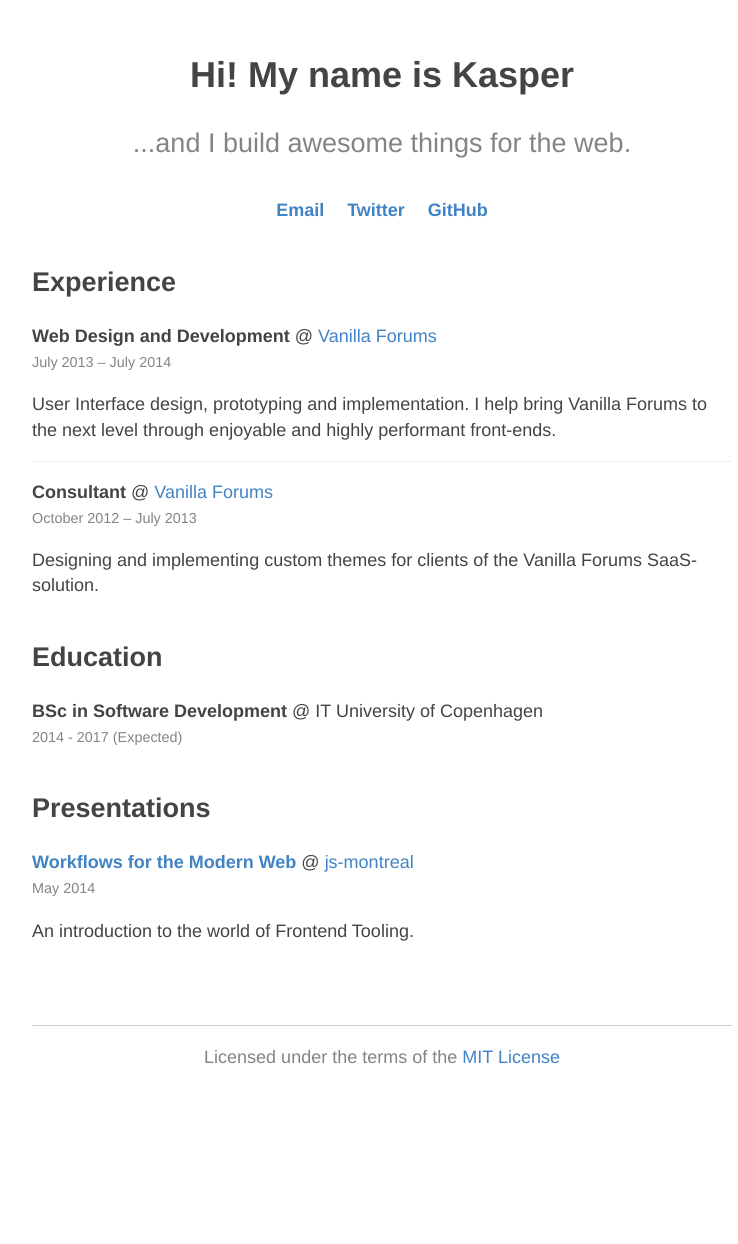
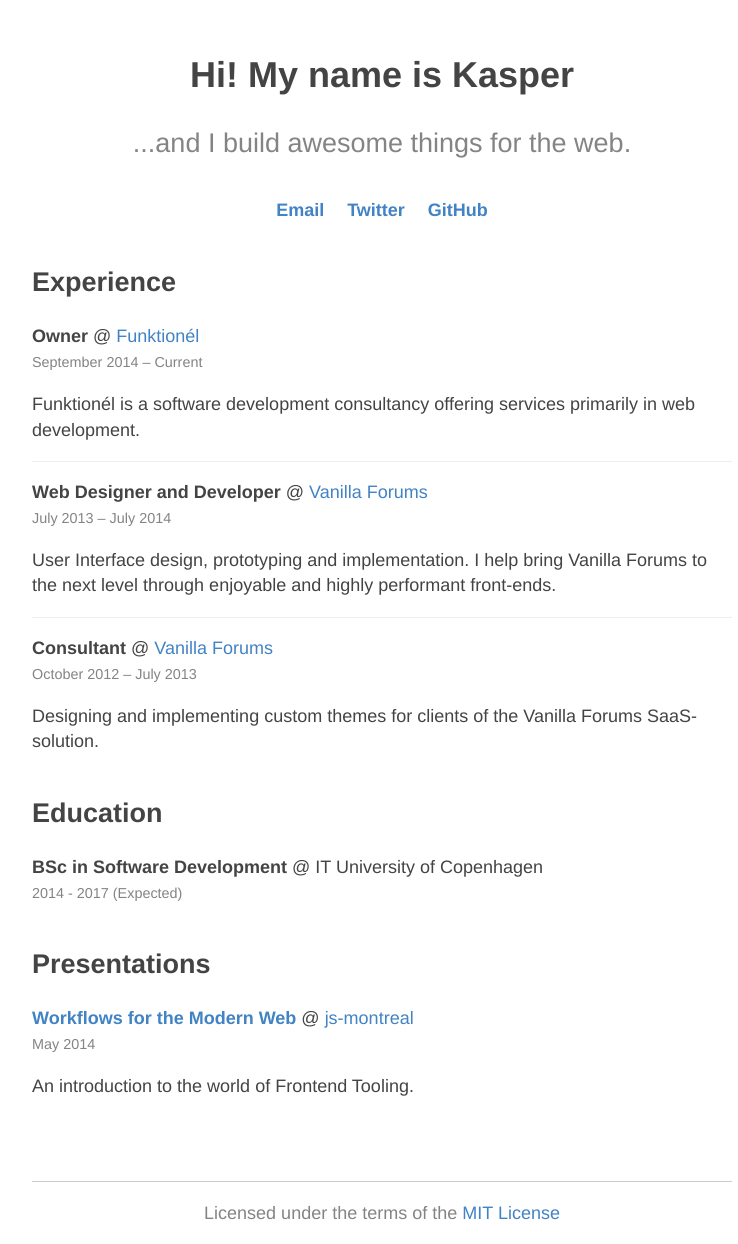
Before and after one commit to kasperisager/kasperisager.github.io, a Jekyll site: the page built from index.html, in a window 1280 px wide, cut to the strip 249-1493 px from the top of the page. Shown: the whole strip, without its empty margins (258-996 px from the left). Built offline with Jekyll 4.4.1, drawn with Linux system fonts in a browser that asks for light colours; Markdown is read by kramdown in place of the engine named in the settings; before the commit the page ends 1337 px from its top, so only the background shows below that.

Commit message:
Funktionél is officially a thing!

```diff
--- a/_data/experiences.yml
+++ b/_data/experiences.yml
@@ -1,4 +1,13 @@
-- position: "Web Design and Development"
+- position: "Owner"
+  company:
+    name: "Funktionél"
+    url: "http://funktionel.co"
+  date:
+    start: "September 2014"
+    end: "Current"
+  description: "Funktionél is a software development consultancy offering services primarily in web development."
+
+- position: "Web Designer and Developer"
   company:
     name: "Vanilla Forums"
     url: "http://vanillaforums.com"
```
